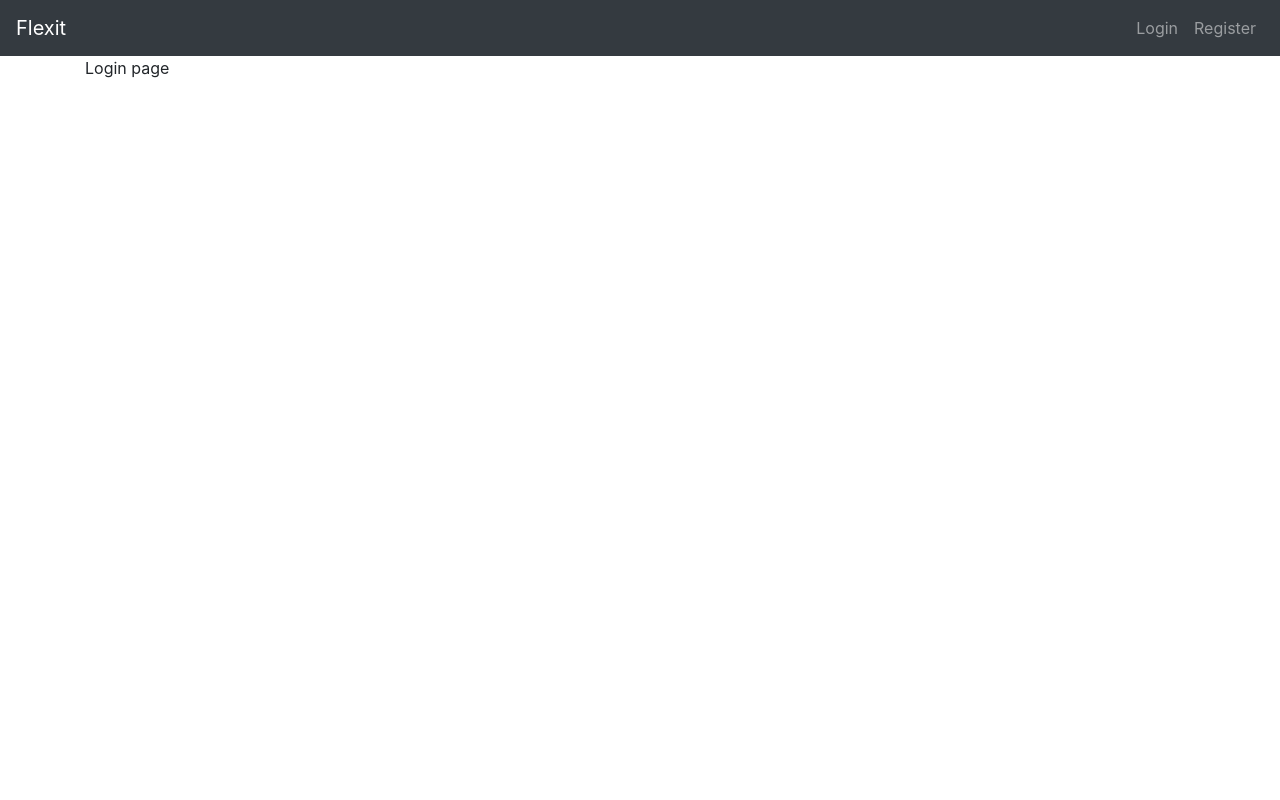
After one commit to philipa18/Flext, a Flask app: page /login in a window 1280 px wide. The commit adds this page. Run offline with Flask 2, Linux system fonts and the light colour scheme; some libraries are stand-ins or nearby versions.

Commit message:
Template ground work

```diff
--- a/flask_app/socials/routes.py
+++ b/flask_app/socials/routes.py
@@ -1,8 +1,8 @@
-from flask import Blueprint
+from flask import Blueprint, render_template
 
 socials = Blueprint('socials', __name__)
 
 # a simple page that says hello
 @socials.route('/', methods=['GET'])
 def index():
-    return 'Hello, World!'
+    return render_template("index.html")
--- a/flask_app/templates/404.html
+++ b/flask_app/templates/404.html
@@ -1 +1,4 @@
+{% extends "header.html" %}
+{% block content %}
 You're lost
+{% endblock %}
--- /dev/null
+++ b/flask_app/templates/header.html
@@ -0,0 +1,60 @@
+<html lang="en">
+<head>
+    <meta charset="UTF-8">
+    <meta name="viewport" content="width=device-width, initial-scale=1.0">
+
+    <link rel="stylesheet" href="https://stackpath.bootstrapcdn.com/bootstrap/4.4.1/css/bootstrap.min.css" integrity="sha384-Vkoo8x4CGsO3+Hhxv8T/Q5PaXtkKtu6ug5TOeNV6gBiFeWPGFN9MuhOf23Q9Ifjh" crossorigin="anonymous">
+     <link rel="stylesheet" href="{{ url_for('static', filename='custom.css') }}">
+    {% if title %}
+        <title>{{ title }}</title>
+    {% else %}
+        <title>Flexit</title>
+    {% endif %}
+</head>
+<body>
+    <nav class="navbar navbar-expand-lg navbar-dark bg-dark">
+        <a class="navbar-brand" href="{{ url_for('socials.index') }}">Flexit</a>
+        <button class="navbar-toggler" type="button" data-toggle="collapse" data-target="#navbarCollapse"
+            aria-controls="navbarSupportedContent" aria-expanded="false" aria-label="Toggle navigation">
+            <span class="navbar-toggler-icon"></span>
+        </button>
+
+        <div class="collapse navbar-collapse" id="navbarCollapse">
+            <ul class="navbar-nav ml-auto">
+                {% if false %}
+                <li class="nav-item">
+                    <a class="nav-link" href="{{ url_for('users.account') }}">
+                        Account
+                    </a>
+                </li>
+                <li class="nav-item">
+                    <a class="nav-link" href="{{ url_for('users.logout') }}">
+                        Logout
+                    </a>
+                </li>
+                {% else %}
+                <li class="nav-item">
+                    <a class="nav-link" href="{{ url_for('users.login') }}">
+                        Login
+                    </a>
+                </li>
+                <li class="nav-item">
+                    <a class="nav-link" href="{{ url_for('users.register') }}">
+                        Register
+                    </a>
+                </li>
+                {% endif %}
+            </ul>
+        </div>
+    </nav>
+
+
+    <div class="container">
+        {% block content %}{% endblock %}
+    </div>
+
+    <script src="https://code.jquery.com/jquery-3.4.1.slim.min.js" integrity="sha384-J6qa4849blE2+poT4WnyKhv5vZF5SrPo0iEjwBvKU7imGFAV0wwj1yYfoRSJoZ+n" crossorigin="anonymous"></script>
+    <script src="https://cdn.jsdelivr.net/npm/popper.js@1.16.0/dist/umd/popper.min.js" integrity="sha384-Q6E9RHvbIyZFJoft+2mJbHaEWldlvI9IOYy5n3zV9zzTtmI3UksdQRVvoxMfooAo" crossorigin="anonymous"></script>
+    <script src="https://stackpath.bootstrapcdn.com/bootstrap/4.4.1/js/bootstrap.min.js" integrity="sha384-wfSDF2E50Y2D1uUdj0O3uMBJnjuUD4Ih7YwaYd1iqfktj0Uod8GCExl3Og8ifwB6" crossorigin="anonymous"></script>
+</body>
+</html>
--- a/flask_app/templates/index.html
+++ b/flask_app/templates/index.html
@@ -0,0 +1,4 @@
+{% extends "header.html" %}
+{% block content %}
+Hello, World!
+{% endblock %}
--- a/flask_app/templates/login.html
+++ b/flask_app/templates/login.html
@@ -0,0 +1,4 @@
+{% extends "header.html" %}
+{% block content %}
+Login page
+{% endblock %}
--- a/flask_app/templates/register.html
+++ b/flask_app/templates/register.html
@@ -0,0 +1,4 @@
+{% extends "header.html" %}
+{% block content %}
+Registration page
+{% endblock %}
--- a/flask_app/users/routes.py
+++ b/flask_app/users/routes.py
@@ -1,7 +1,11 @@
-from flask import Blueprint
+from flask import Blueprint, render_template
 
 users = Blueprint('users', __name__)
 
 @users.route("/register", methods=["GET", "POST"])
 def register():
-    return 'The Register Page'
+    return render_template('register.html')
+
+@users.route("/login", methods=["GET", "POST"])
+def login():
+    return render_template('login.html')
```
Also changed, not shown: flask_app/__init__.py (+6 -6 lines).
